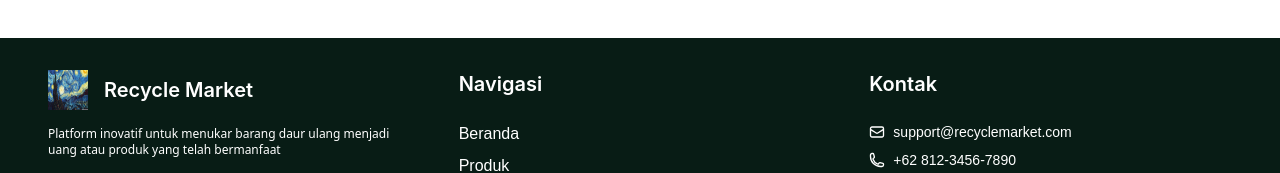
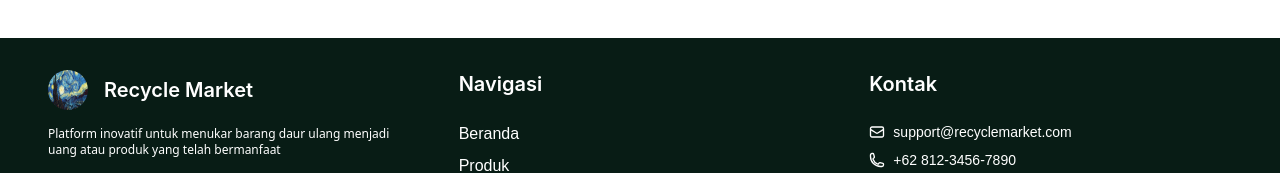
Before and after one commit to Smurfish-py/recycle-market, a React (Vite) app: page / in a window 1280 px wide. Shown: the part 526-699 px from the top of the page. Built offline with nearby package versions, Linux system fonts and the light colour scheme.

Commit message:
Bug fix: fixing round on image

```diff
--- a/src/components/Footer.jsx
+++ b/src/components/Footer.jsx
@@ -19,7 +19,7 @@ function Footer() {
             {/* Merk + Slogan */}
             <section className="flex flex-col flex-1 gap-4 text-center md:text-left">
                 <div id="title" className="select-none md:flex md:flex-row md:items-center md:gap-4">
-                    <img src={logo} className='sr-only lg:not-sr-only lg:size-10 lg:rounded-full'/>
+                    <img src={logo} className='hidden rounded-full size-10 lg:block'/>
                     <div>
                         <h1 className="font-inter font-semibold text-xl">Recycle Market</h1>
                         <h3 className="font-poppins font-normal text-xs lg:hidden">Resell, Reuse, Recycle</h3>
```
